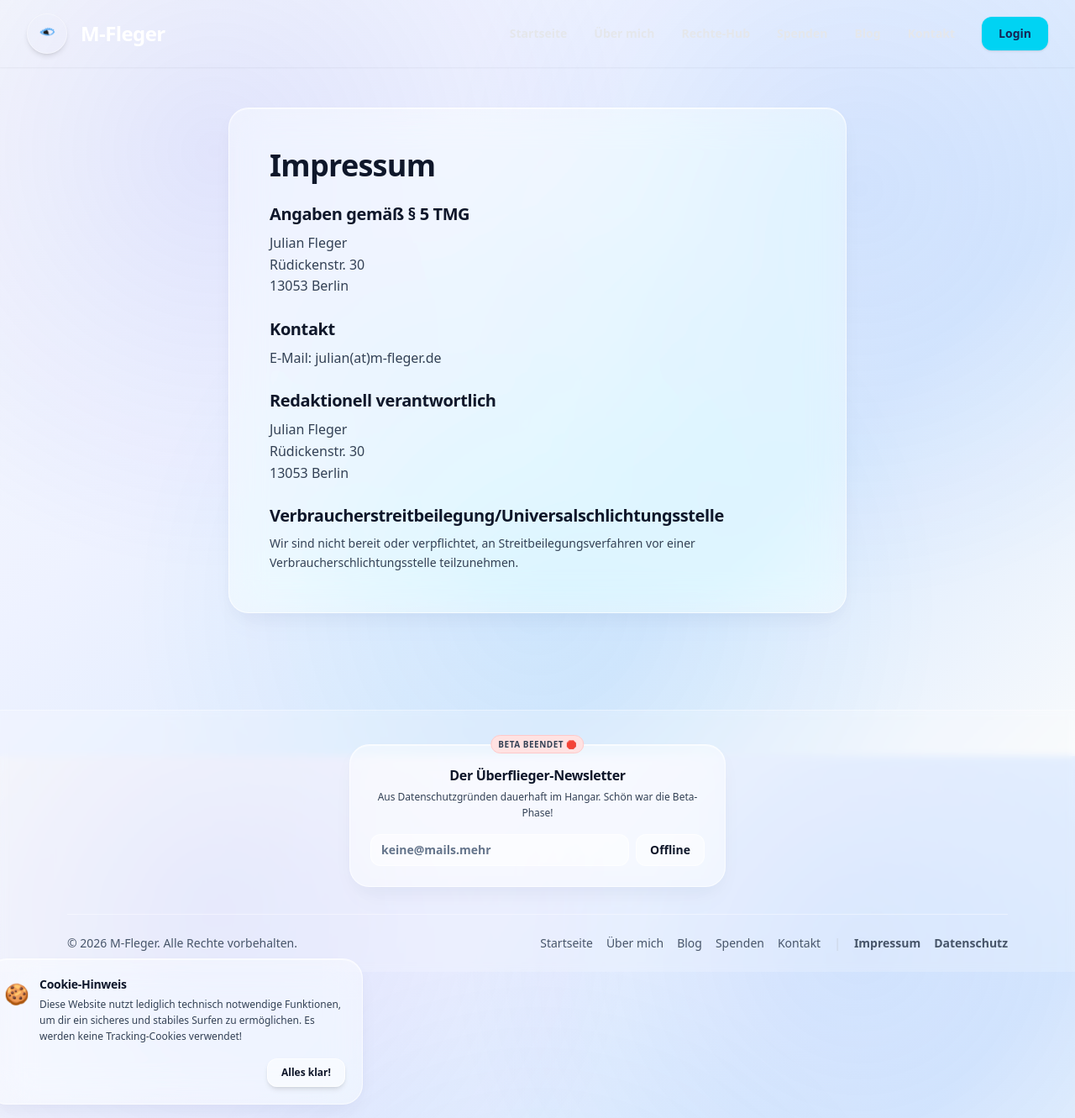
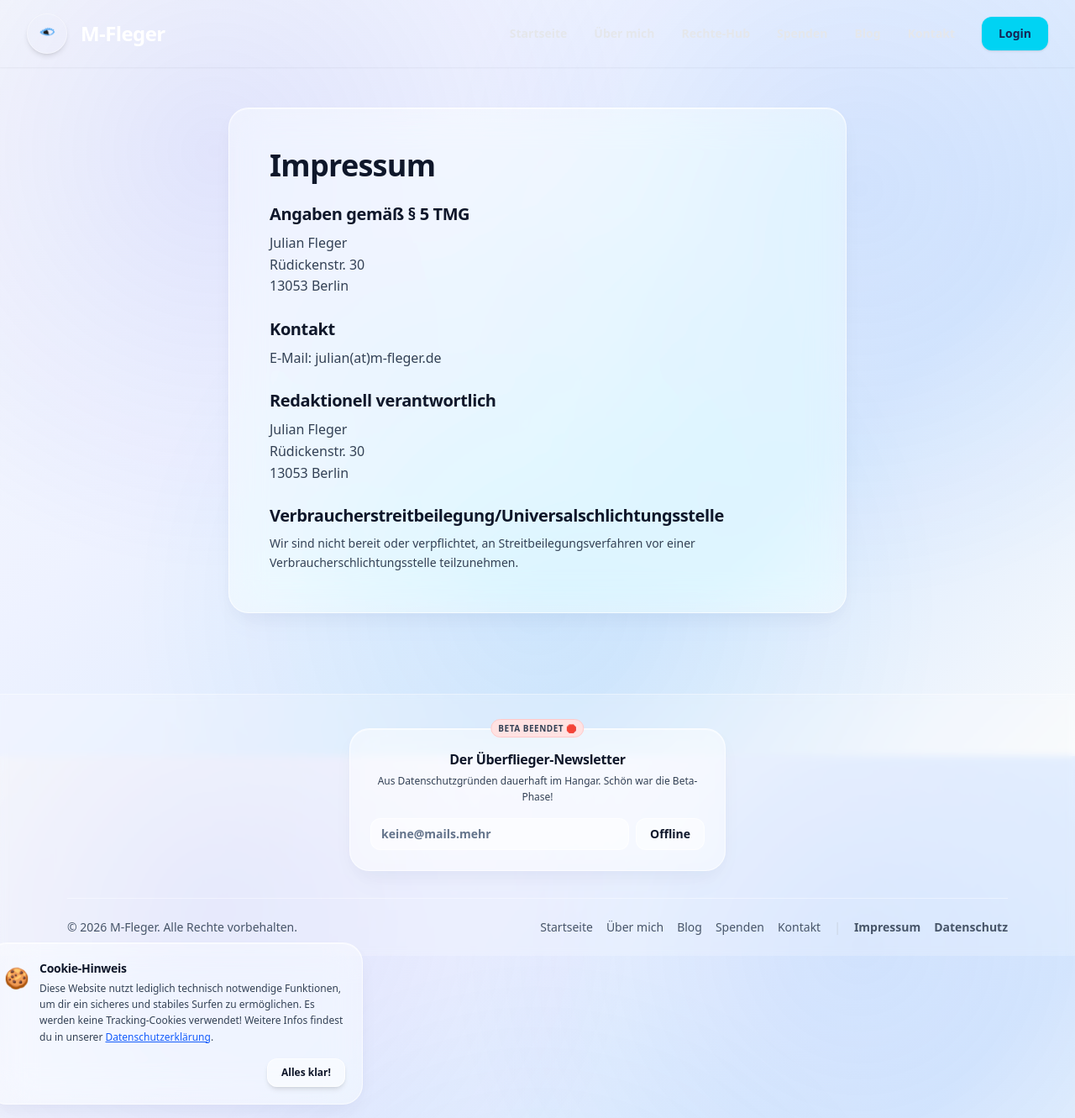
Before and after one commit to julian13053/julian13053.github.io, a Jekyll site: the page built from impressum.md, in a window 1280 px wide and 1331 px high. Shown: the whole window at 84% size. Built offline with Jekyll 4.4.1, drawn with Linux system fonts in a browser that asks for light colours.

Commit message:
Update cookie-banner.html

```diff
--- a/_includes/cookie-banner.html
+++ b/_includes/cookie-banner.html
@@ -5,6 +5,7 @@
             <h4 class="font-bold text-sm">Cookie-Hinweis</h4>
             <p class="text-xs mt-1 leading-relaxed">
                 Diese Website nutzt lediglich technisch notwendige Funktionen, um dir ein sicheres und stabiles Surfen zu ermöglichen. Es werden keine Tracking-Cookies verwendet!
+                Weitere Infos findest du in unserer <a href="/datenschutz.html" class="text-blue-600 underline hover:text-blue-700 font-medium">Datenschutzerklärung</a>.
             </p>
         </div>
     </div>
```
